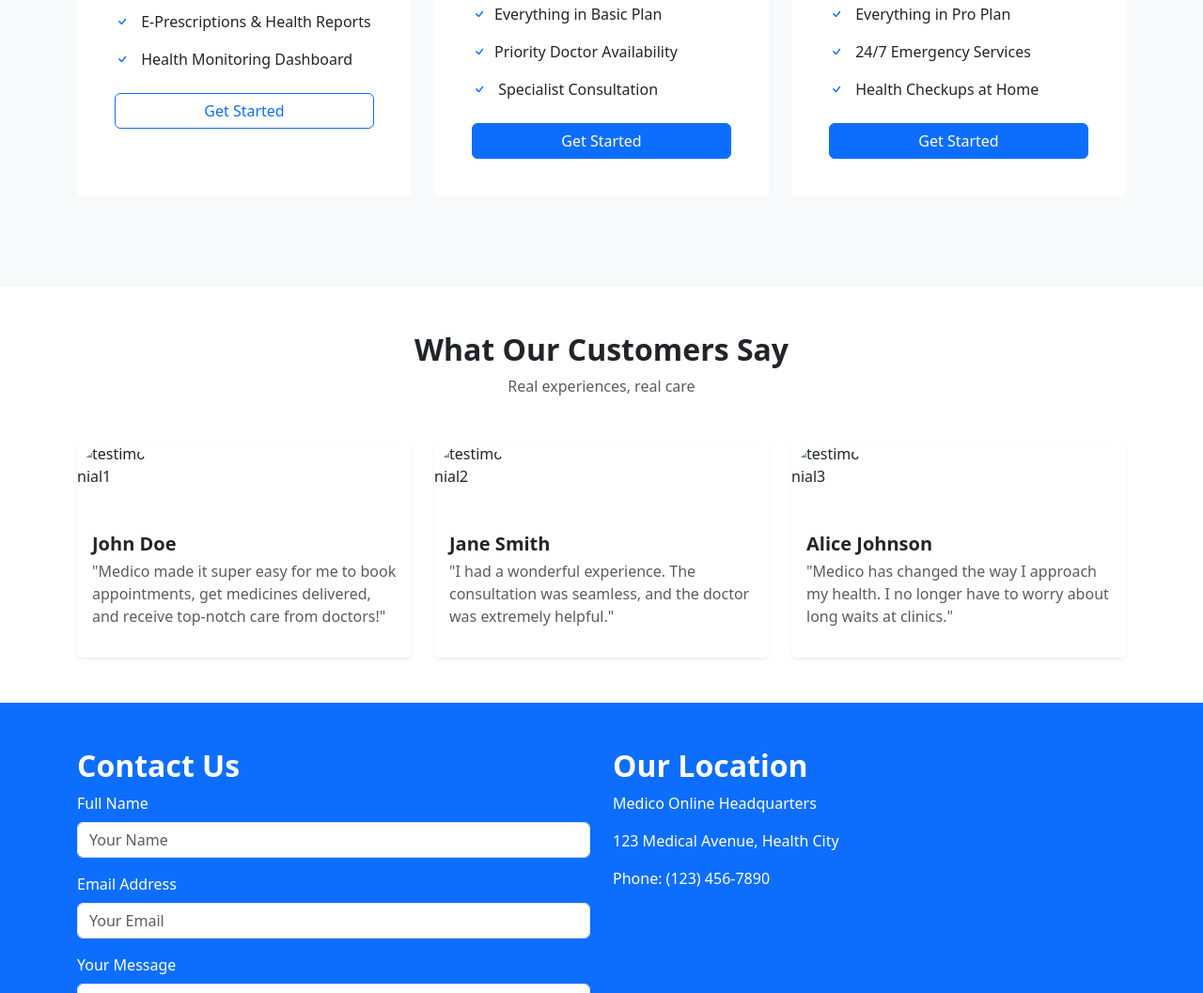
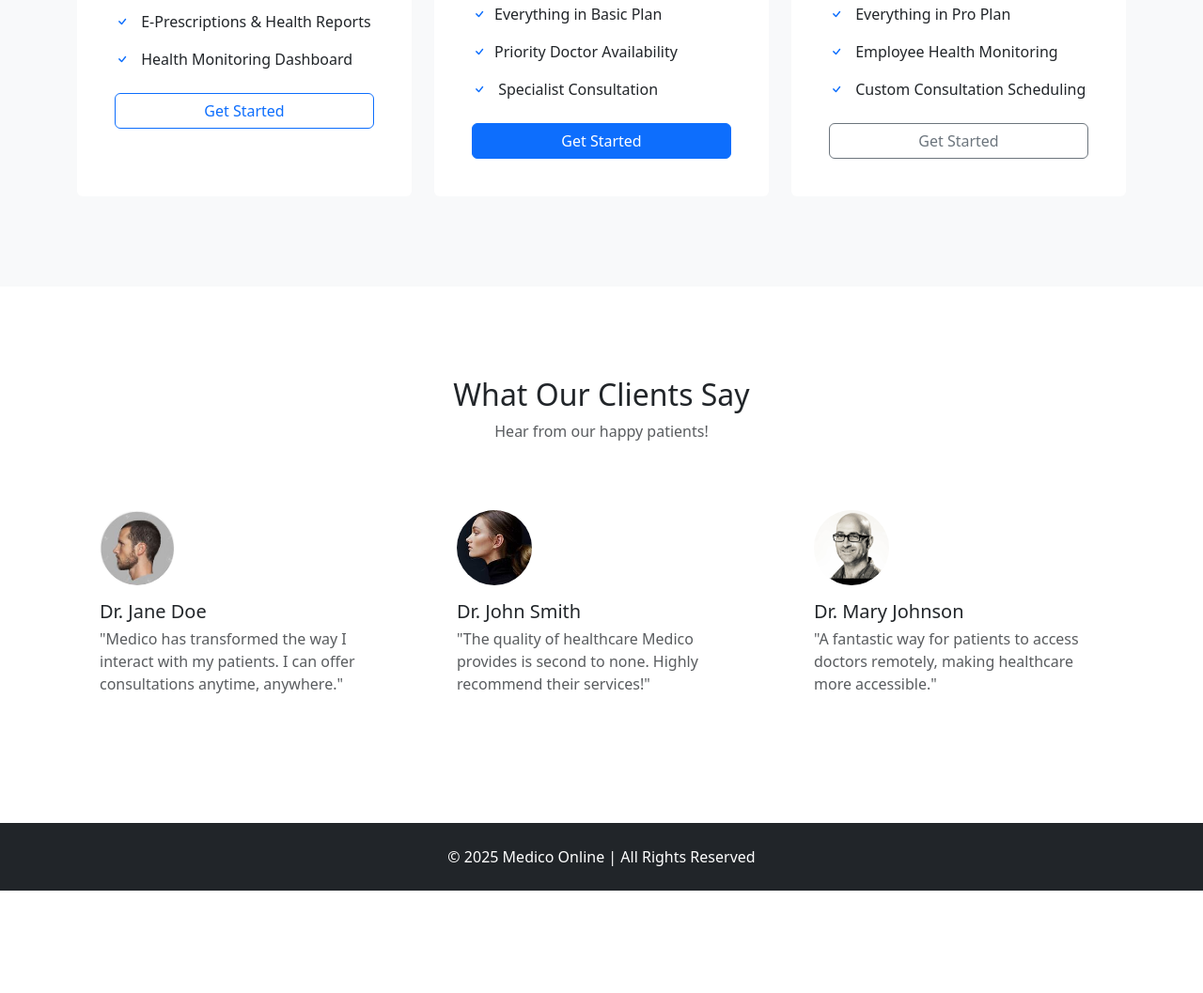
Before and after one commit to kmaha-lakshmi/Medicoproject, a plain HTML site: page index.html in a window 1280 px wide. Shown: the part 1743-2800 px from the top of the page at 94% size. After the commit the page ends 2691 px from the top, so only its background shows below. Drawn offline with nearby package versions, Linux system fonts and the light colour scheme; a script that the page names is missing.

Commit message:
Update index.html

```diff
--- a/index.html
+++ b/index.html
@@ -49,6 +49,7 @@
       }
       .social-links{
         text-decoration:none;
+
       }
     </style>
   </head>
@@ -80,6 +81,9 @@
         </div>
       </div>
     </nav>
+    <nav>
+
+    </nav>
     <!---Navbar Ends-->
     <!---hero section-->
     <section class="hero-section text-white align-items-center">
@@ -91,13 +95,13 @@
               certified doctors who provide home consultations. </p>
             <div class="d-flex flex-colum flex-sm-row gap-3 justify-content-center justify-content-lg-start">
               <a  class="btn btn-light btn-lg w-100 w-sm-auto " href="#contact">Get Started</a>
-              <a  class="btn btn-outline-light btn-lg w-100 w-sm-auto " href="#contact">Learn More</a>
+              <a  class="btn btn-outline-light btn-lg w-100 w-sm-auto " href="#contact">Learn MOre</a>
             </div>
           </div>
           <div class="col-lg-6 text-center">
           <img
           class="img-fluid rounded-4 shadow"
-            src="images/femaledoctot.jpg" alt="">
+          src="femaledoctot.jpg" alt="">
         </div>
         </div>
       </div>
@@ -206,112 +210,73 @@
           </div>
         </div>
       </div>
-
       <!-- Enterprise Plan -->
       <div class="col-lg-4">
         <div class="card pricing h-100 p-4">
           <div class="card-body">
-            <span class="badge bg-primary mb-2">Best Value</span>
+            <span class="badge bg-secondary mb-2">Enterprise</span>
             <h5 class="text-muted">Enterprise</h5>
             <h2 class="display-4 fw-bold mb-4">
-              $99<small class="fs-6">/month</small>
+              Custom<small class="fs-6">/month</small>
             </h2>
             <ul class="list-unstyled mb-4">
               <li class="mb-3">
                 <i class="bi bi-check text-primary me-2"></i> Everything in Pro Plan
               </li>
               <li class="mb-3">
-                <i class="bi bi-check text-primary me-2"></i> 24/7 Emergency Services
+                <i class="bi bi-check text-primary me-2"></i> Employee Health Monitoring
               </li>
               <li class="mb-3">
-                <i class="bi bi-check text-primary me-2"></i> Health Checkups at Home
+                <i class="bi bi-check text-primary me-2"></i> Custom Consultation Scheduling
               </li>
             </ul>
-            <a class="btn btn-primary w-100" href="#">Get Started</a>
+            <a class="btn btn-outline-secondary w-100" href="#">Get Started</a>
           </div>
         </div>
       </div>
     </div>
   </div>
 </section>
-<!-- Testimonials Section -->
+<!-- Testimonial Section -->
 <section id="testimonials" class="py-5">
-  <div class="container">
+  <div class="container py-5">
     <div class="text-center mb-5">
-      <h2 class="fw-bold">What Our Customers Say</h2>
-      <p class="text-muted">Real experiences, real care</p>
+      <h2>What Our Clients Say</h2>
+      <p class="text-muted">Hear from our happy patients!</p>
     </div>
-    <div class="row">
+    <div class="row g-4">
       <div class="col-md-4">
-        <div class="card shadow-sm border-light">
-          <img src="images/testimonial1.jpg" class="card-img-top testimonial-img" alt="testimonial1">
-          <div class="card-body">
-            <h5 class="fw-bold">John Doe</h5>
-            <p class="text-muted">"Medico made it super easy for me to book appointments, get medicines delivered, and receive top-notch care from doctors!"</p>
-          </div>
+        <div class="card testimonial p-4">
+          <img class="testimonial-img" src="testimonia1.jpeg" alt="Doctor1">
+          <h5 class="mt-3">Dr. Jane Doe</h5>
+          <p class="text-muted">"Medico has transformed the way I interact with my patients. I can offer consultations anytime, anywhere."</p>
         </div>
       </div>
       <div class="col-md-4">
-        <div class="card shadow-sm border-light">
-          <img src="images/testimonial2.jpg" class="card-img-top testimonial-img" alt="testimonial2">
-          <div class="card-body">
-            <h5 class="fw-bold">Jane Smith</h5>
-            <p class="text-muted">"I had a wonderful experience. The consultation was seamless, and the doctor was extremely helpful." </p>
-          </div>
+        <div class="card testimonial p-4">
+          <img class="testimonial-img" src="testimonia2.jpeg" alt="Doctor2">
+          <h5 class="mt-3">Dr. John Smith</h5>
+          <p class="text-muted">"The quality of healthcare Medico provides is second to none. Highly recommend their services!"</p>
         </div>
       </div>
       <div class="col-md-4">
-        <div class="card shadow-sm border-light">
-          <img src="images/testimonial3.jpg" class="card-img-top testimonial-img" alt="testimonial3">
-          <div class="card-body">
-            <h5 class="fw-bold">Alice Johnson</h5>
-            <p class="text-muted">"Medico has changed the way I approach my health. I no longer have to worry about long waits at clinics."</p>
-          </div>
+        <div class="card testimonial p-4">
+          <img class="testimonial-img" src="testimonia3.jpeg" alt="Doctor3">
+          <h5 class="mt-3">Dr. Mary Johnson</h5>
+          <p class="text-muted">"A fantastic way for patients to access doctors remotely, making healthcare more accessible."</p>
         </div>
       </div>
     </div>
   </div>
 </section>
 
-  <!---Contact Section-->
-  <section id="contact" class="bg-primary text-white py-5">
+  <!-- Footer -->
+  <footer class="bg-dark text-white py-4">
     <div class="container">
-      <div class="row">
-        <div class="col-md-6">
-          <h2 class="fw-bold">Contact Us</h2>
-          <form action="" method="POST">
-            <div class="mb-3">
-              <label for="name" class="form-label">Full Name</label>
-              <input type="text" class="form-control" id="name" name="name" placeholder="Your Name" required>
-            </div>
-            <div class="mb-3">
-              <label for="email" class="form-label">Email Address</label>
-              <input type="email" class="form-control" id="email" name="email" placeholder="Your Email" required>
-            </div>
-            <div class="mb-3">
-              <label for="message" class="form-label">Your Message</label>
-              <textarea class="form-control" id="message" name="message" rows="5" placeholder="Your Message" required></textarea>
-            </div>
-            <button type="submit" class="btn btn-light w-100">Send Message</button>
-          </form>
-        </div>
-        <div class="col-md-6">
-          <h2 class="fw-bold">Our Location</h2>
-          <p>Medico Online Headquarters</p>
-          <p>123 Medical Avenue, Health City</p>
-          <p>Phone: (123) 456-7890</p>
-        </div>
-      </div>
-    </div>
-  </section>
-  <!-- footer section -->
-  <footer class="bg-dark text-white py-4">
-    <div class="container text-center">
-      <p class="mb-0">&copy; 2025 Medico Online. All rights reserved.</p>
+      <p class="text-center mb-0">&copy; 2025 Medico Online | All Rights Reserved</p>
     </div>
   </footer>
-
-  <script src="https://cdn.jsdelivr.net/npm/@popperjs/core@2.11.6/dist/umd/popper.min.js" integrity="sha384-oBqDVmMz4fnFO9gybRr+06I/tN0M9E2S6h7kVYkWq1D3hbBsI2z3HTc6tP2rR9zD7" crossorigin="anonymous"></script>
-  <script src="https://cdn.jsdelivr.net/npm/bootstrap@5.3.3/dist/js/bootstrap.min.js" integrity="sha384-7kDqk5v7GgKnfyF3nbt9U+d0FcsCtb7zNj/4Dd0yjr5vB8ke9eqOJl2MYbqfP5Up" crossorigin="anonymous"></script>
+    <script src="https://cdn.jsdelivr.net/npm/@popperjs/core@2.11.6/dist/umd/popper.min.js" integrity="sha384-oBqDVmMz4fnFO9gyb7sSjmFNiV7Fk6+Szp75A/XM7y/j6cTo5pP8jb2pROjdd8td" crossorigin="anonymous"></script>
+    <script src="https://cdn.jsdelivr.net/npm/bootstrap@5.3.3/dist/js/bootstrap.min.js" integrity="sha384-pzjw8f+ua7Kw1TIq0p6IM/25Yce/Bcc2+/pF6Gd5z3VJTk5DA1t1lfwiay8Ke4iD" crossorigin="anonymous"></script>
   </body>
 </html>
```
Lines whose indentation alone changed are shown as unchanged.
